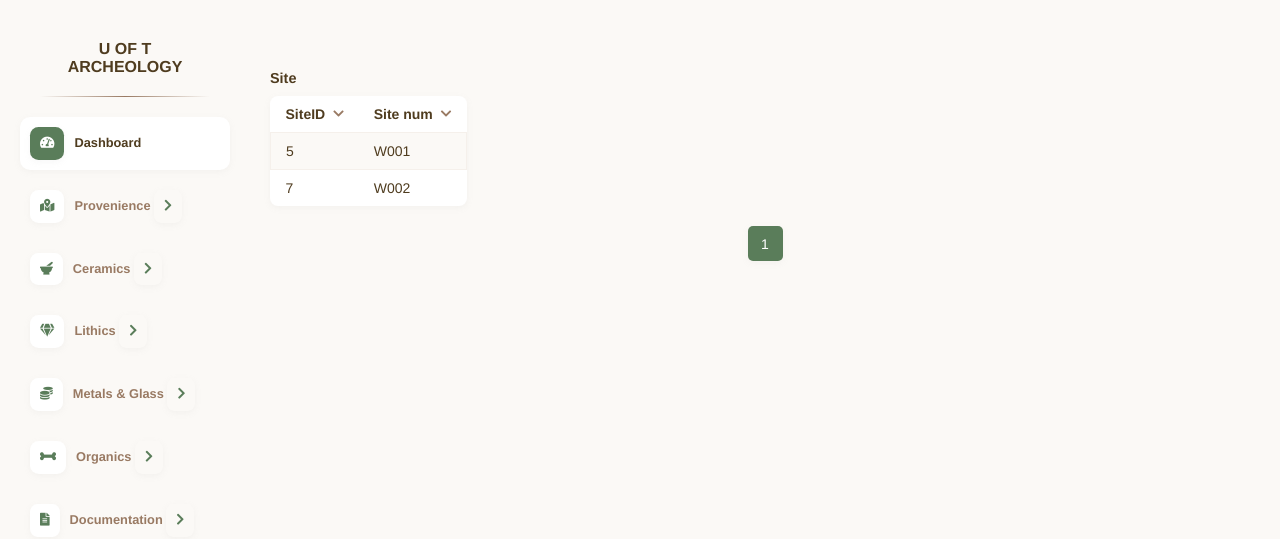
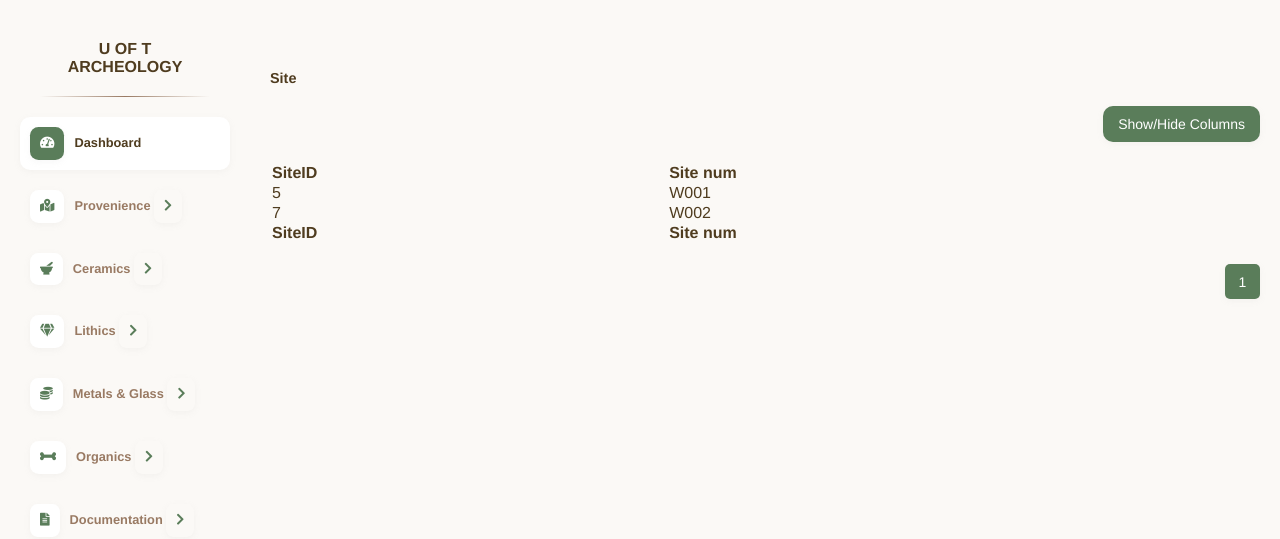
Before and after one commit to Kalshone/ArcheologyWeb, a Django app: page /Site/ in a window 1280 px wide. Shown: the top 539 px of the page. Run offline with Django 5.2, Linux system fonts and the light colour scheme; data comes from the database, SQL or seed files in the repository; both versions use the stored data as it was after the commit.

Commit message:
update table in progress

```diff
--- a/static/css/styles.css
+++ b/static/css/styles.css
@@ -213,6 +213,7 @@ hr {
 
 /* MAIN CONTENT */
 .main-content {
+  width: 100%;
   flex: 1;
   padding: 20px;
   padding-top: 70px;
@@ -256,7 +257,7 @@ hr {
   box-shadow: 0 2px 6px rgba(180, 180, 180, 0.1);
 }
 
-.main-content .actions button {
+.main-content .actions-container button {
   margin: 20px 0 20px 0;
 }
 
@@ -302,7 +303,13 @@ hr {
 
 
 /* TABLE */
-.sites-table {
+.table-container {
+  overflow-x: auto;
+  width: 100%;
+}
+
+.table {
+  width: 100%;
   border-collapse: collapse;
   background-color: #ffffff;
   border-radius: 8px;
@@ -312,9 +319,9 @@ hr {
   box-shadow: 0 2px 6px rgba(180, 180, 180, 0.1);
 }
 
-.sites-table th,
-.sites-table td {
-  padding: 10px 15px;
+.table th,
+.table td {
+  padding: 10px 10px;
   text-align: left;
   white-space: nowrap;
   overflow: hidden;
@@ -322,30 +329,30 @@ hr {
   transition: all 0.3s ease;
 }
 
-.sites-table tbody tr:nth-child(odd) {
+.table tbody tr:nth-child(odd) {
   background-color: #fbf9f6;
 }
 
-.sites-table tbody tr:hover {
+.table tbody tr:hover {
   background-color: #f5f0eb;
 }
 
 .header-content {
   display: flex;
-  align-items: center;
+  align-items: left;
   gap: 8px;
   cursor: pointer;
 }
 
 @media screen and (max-width: 1200px) {
-  .sites-table {
+  .table {
     display: block;
     overflow-x: auto;
     white-space: nowrap;
   }
 
-  .sites-table th,
-  .sites-table td {
+  .table th,
+  .table td {
     min-width: 100px;
   }
 }
@@ -357,10 +364,8 @@ hr {
 
 .hidden-column .header-content {
   justify-content: center;
-  padding: 0px 5px;
   background: transparent !important;
 }
-
 
 th.hidden-column .header-content span {
   display: none;
@@ -373,23 +378,23 @@ td.hidden-column {
   max-width: 15px;
 }
 
-.sites-table tbody tr:nth-child(odd) td.hidden-column {
+.table tbody tr:nth-child(odd) td.hidden-column {
   background: transparent !important;
 }
 
-.sites-table tbody tr:hover td.hidden-column {
+.table tbody tr:hover td.hidden-column {
   background: transparent !important;
 }
 
-.sites-table tbody tr:not(:last-child) {
+.table tbody tr:not(:last-child) {
   border: 1px solid #f5f0eb;
 }
 
-.sites-table tr.selected {
+.table tr.selected {
   border: 1px solid #5a7d5a !important;
 }
 
-.sites-table input[type="checkbox"]:checked {
+.table input[type="checkbox"]:checked {
   accent-color: #5a7d5a;
 }
 
@@ -412,6 +417,40 @@ td.hidden-column {
   background-color: #426b42;
 }
 
+.actions-container {
+  display: flex;
+  justify-content: space-between;
+  align-items: center;
+  width: 100%;
+}
+
+.action-buttons {
+  display: flex;
+  align-items: center;
+  gap: 10px;  /* Space between left-aligned items */
+}
+
+.column-toggle-dropdown {
+  margin-left: auto;  /* Pushes content to the right */
+}
+
+.dropdown-content {
+  display: none;
+  position: absolute;
+  background: white;
+  /* border: 1px solid #ddd; */
+  padding: 10px;
+  /* z-index: 1000; */
+}
+
+.dropdown-content.active {
+  display: block;
+}
+
+.dropdown-content label {
+  display: block;
+  padding: 5px;
+}
 
 /* Form */
 .form-container {
@@ -463,7 +502,7 @@ td.hidden-column {
 /* Pagination */
 .pagination {
   display: flex;
-  justify-content: center;
+  justify-content: right;
   align-items: center;
   margin-top: 20px;
   gap: 5px;
--- a/templates/table_view.html
+++ b/templates/table_view.html
@@ -105,7 +105,8 @@
         <h2>{{ model_name }}</h2>
 
         <!-- Actions -->
-        <div class="actions">
+        <div class="actions-container">
+            <div class="action-buttons">
             {% if user.is_authenticated %}
                 {% if can_add %}
                     <button id="addButton" onclick="openAddForm()">Add</button>
@@ -129,6 +130,18 @@
                     <button id="saveButton" onclick="saveSelected()" style="display:none;">Save Changes</button>
                 {% endif %}
             {% endif %}
+            </div>
+            <div class="column-toggle-dropdown">
+                <button id="toggleButton">Show/Hide Columns</button>
+                <div id="columnList" class="dropdown-content">
+                    {% for header in headers %}
+                        <label>
+                            <input type="checkbox" checked data-column="{{ forloop.counter0 }}">
+                            {{ header.verbose_name }}
+                        </label>
+                    {% endfor %}
+                </div>
+            </div>
         </div>
 
         <!-- Add to Table Form -->
@@ -165,9 +178,84 @@
           </form>
         </div>
 
+        <!-- Table -->
+        <!-- <div>
+            Toggle column: <a class="toggle-vis" data-column="0">Name</a> - <a class="toggle-vis" data-column="1">Position</a> - <a class="toggle-vis" data-column="2">Office</a> - <a class="toggle-vis" data-column="3">Age</a> - <a class="toggle-vis" data-column="4">Start date</a> - <a class="toggle-vis" data-column="5">Salary</a>
+        </div> -->
+        <!-- <div class="toggle-columns">
+            Toggle columns:
+            {% for header in headers %}
+                <a class="toggle-vis" data-column="{{ forloop.counter0 }}">{{ header.verbose_name }}</a>
+                {% if not forloop.last %} - {% endif %}
+            {% endfor %}
+        </div> -->
 
-        <!-- Table -->
-        <table class="sites-table">
+
+        <table id="example" class="display" style="width:100%">
+            <thead>
+                <!-- <tr>
+                    <th>Name</th>
+                    <th>Position</th>
+                    <th>Office</th>
+                    <th>Age</th>
+                    <th>Start date</th>
+                    <th>Salary</th>
+                </tr> -->
+                <tr>
+                    {% if user.is_authenticated %}
+                        <th><input type="checkbox" id="selectAll" onclick="toggleSelectAll()"></th>
+                    {% endif %}
+
+                    {% for header in headers %}
+                    <th data-view-count="0">
+                        <div class="header-content">
+                            <span>{{ header.verbose_name }}</span>
+                            <!-- <i class="fas fa-chevron-down column-toggle"></i> -->
+                        </div>
+                    </th>
+                    {% endfor %}
+                </tr>
+            </thead>
+            <tbody>
+                <!-- <tr>
+                    <td>Tiger Nixon</td>
+                    <td>System Architect</td>
+                    <td>Edinburgh</td>
+                    <td>61</td>
+                    <td>2011-04-25</td>
+                    <td>$320,800</td>
+                </tr> -->
+                {% for object in objects %}
+                    <tr data-model-name="{{ model_name }}" data-object-id="{{ object|attr:headers.0.name }}">
+                        {% if user.is_authenticated %}
+                        <td><input type="checkbox" class="row-selector" onclick="updateButtonStates()"></td>
+                        {% endif %}
+
+                        {% for header in headers %}
+                        <td>{{ object|attr:header.name }}</td>
+                        {% endfor %}
+                    </tr>
+                {% endfor %}
+            </tbody>
+            <tfoot>
+                <tr>
+                    {% if user.is_authenticated %}
+                        <th><input type="checkbox" id="selectAll" onclick="toggleSelectAll()"></th>
+                    {% endif %}
+
+                    {% for header in headers %}
+                    <th data-view-count="0">
+                        <div class="header-content">
+                            <span>{{ header.verbose_name }}</span>
+                        </div>
+                    </th>
+                    {% endfor %}
+                </tr>
+            </tfoot>
+        </table>
+
+        <!-- <div class="table-container">
+            <table class="table">
                 <thead>
                 <tr>
                     {% if user.is_authenticated %}
@@ -175,7 +263,7 @@
                     {% endif %}
 
                     {% for header in headers %}
-                <th>
+                    <th data-view-count="0">
                         <div class="header-content">
                             <span>{{ header.verbose_name }}</span>
                             <i class="fas fa-chevron-down column-toggle"></i>
@@ -198,6 +286,7 @@
                     {% endfor %}
                 </tbody>
             </table>
+        </div> -->
 
         <!-- Pagination -->
         <div class="pagination">
@@ -217,5 +306,8 @@
                 <a href="?page={{ page_obj.paginator.num_pages }}" class="pagination-link last"><i class="fas fa-chevron-right"></i></a>
             {% endif %}
         </div>
+
+
+
     </div>
 </body>
```
Also changed, not shown: static/js/table_view.js (+37 -0 lines), db.sqlite3. Lines whose indentation alone changed are shown as unchanged.
